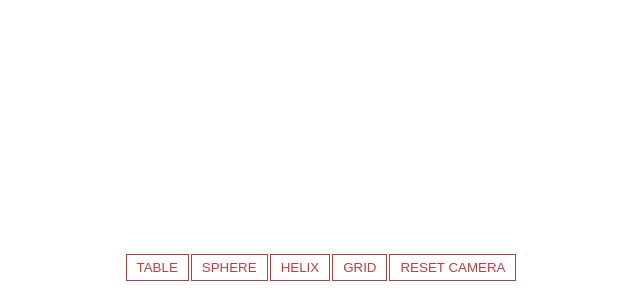
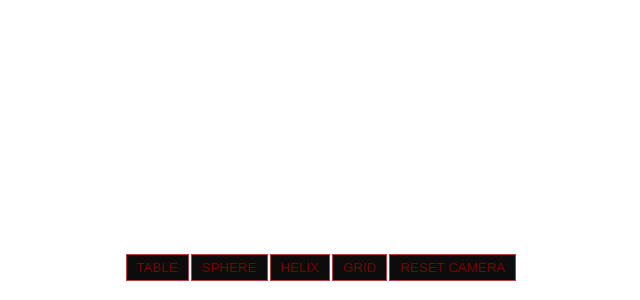
Before and after one commit to LukasRoeding/3D-Content-Board, a website: page index.html in a window 1280 px wide. Shown: the part 500-800 px from the top of the page, without its empty margins (319-959 px from the left). Drawn offline with nearby package versions, Linux system fonts and the light colour scheme.

Commit message:
buttons have a background color now

```diff
--- a/index.html
+++ b/index.html
@@ -70,6 +70,7 @@
       button {
         color: rgba(156, 1, 1, 0.75);
         background: transparent;
+        background-color: rgb(12, 12, 12);
         outline: 1px solid rgba(156, 1, 1, 0.75);
         border: 0px;
         padding: 5px 10px;
```
